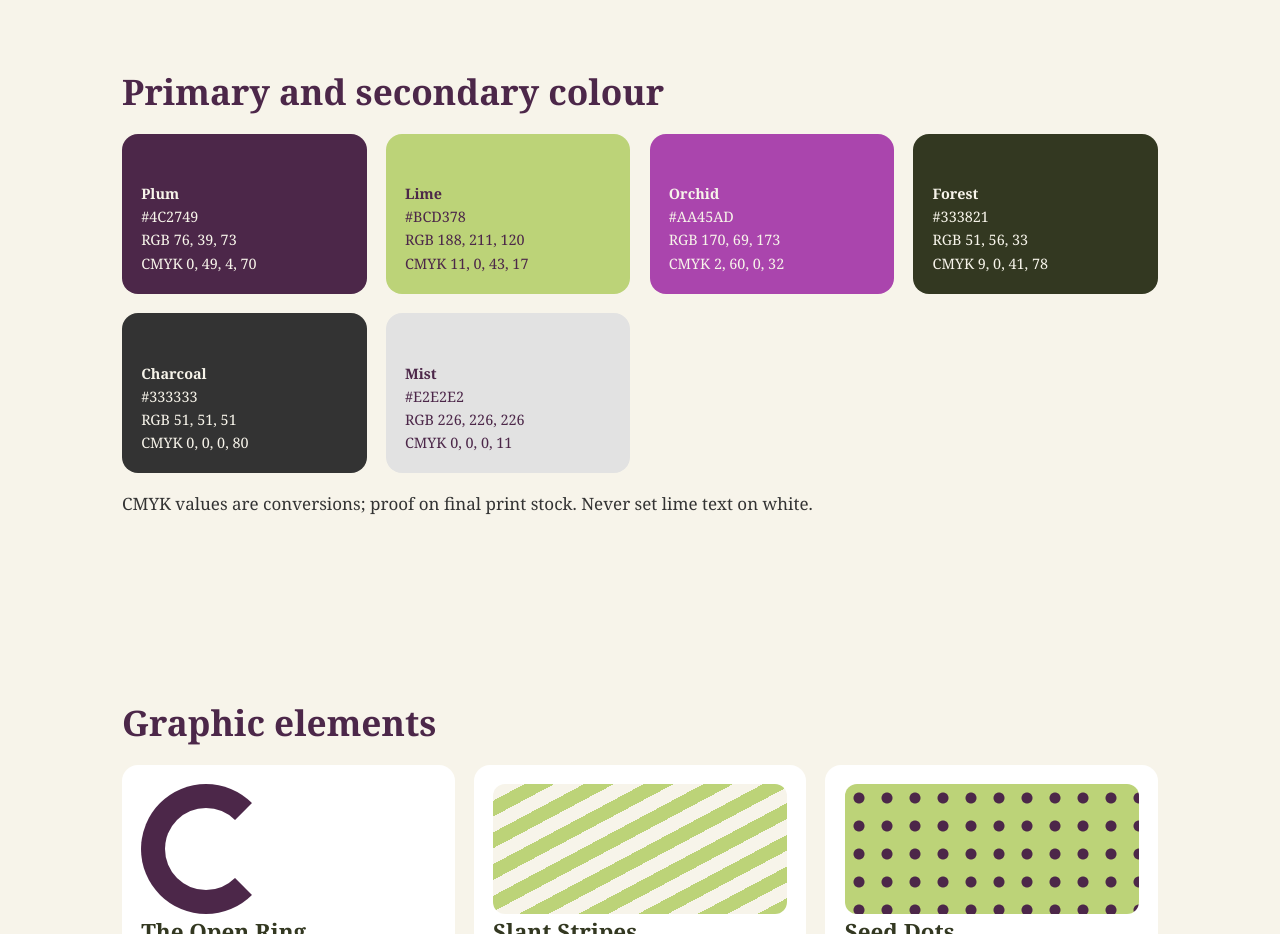
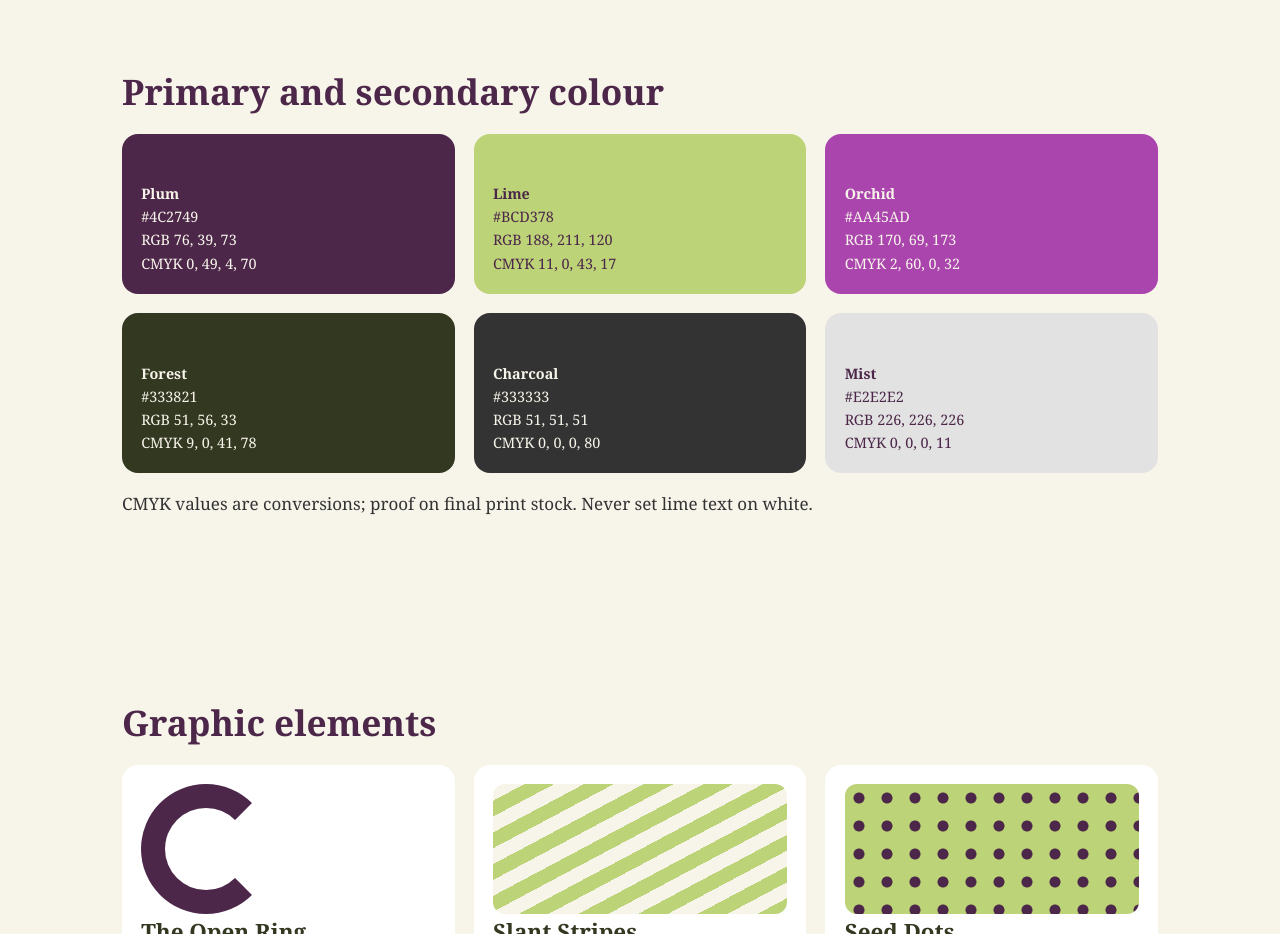
Before and after one commit to grandest-nothing/yycmarketbrandguidelines, a plain HTML site: page index.html in a window 1280 px wide. Shown: the part 3480-4414 px from the top of the page. Drawn offline with Linux system fonts and the light colour scheme; a web font is replaced by a local one.

Commit message:
Colour section: 2 rows x 3 columns

```diff
--- a/styles.css
+++ b/styles.css
@@ -16,6 +16,7 @@ section{padding:5rem 2rem;max-width:1100px;margin:auto}
 .grid{display:grid;gap:1.2rem;grid-template-columns:repeat(auto-fit,minmax(220px,1fr))}
 .card{background:#fff;border-radius:16px;padding:1.2rem}.card img{width:100%}
 .chip{border-radius:16px;padding:1.2rem;min-height:160px;display:flex;flex-direction:column;justify-content:flex-end;font-size:.9rem}
+#colour .grid{grid-template-columns:repeat(3,1fr)}
 .demo{background:#fff;border-radius:20px;padding:2.5rem 2rem}
 .demo small{display:block;margin:0 0 .6rem;font-size:.9rem}
 .demo .h1{font:700 3rem/1.1 var(--display);color:var(--plum);margin:0 0 2rem}
@@ -26,4 +27,4 @@ section{padding:5rem 2rem;max-width:1100px;margin:auto}
 .dots{height:130px;border-radius:12px;background:radial-gradient(var(--plum) 5px,transparent 6px) 0 0/28px 28px,var(--lime)}
 .photo{aspect-ratio:4/3;border-radius:12px;display:grid;place-items:center;color:var(--cream);font-weight:700}
 .thanks{max-width:none;background:var(--plum);color:var(--cream);text-align:center}.thanks h2{color:var(--cream);font-size:4rem}.thanks .disc{width:260px;margin:0 auto 2rem}
-@media(max-width:760px){.hero{padding:4rem 0 4rem 5vw}.band{flex-direction:column;align-items:flex-start;padding:2rem}.band .disc{width:100%;margin:1.5rem 0 -4rem}}
+@media(max-width:760px){.hero{padding:4rem 0 4rem 5vw}.band{flex-direction:column;align-items:flex-start;padding:2rem}.band .disc{width:100%;margin:1.5rem 0 -4rem}#colour .grid{grid-template-columns:repeat(2,1fr)}}
```
